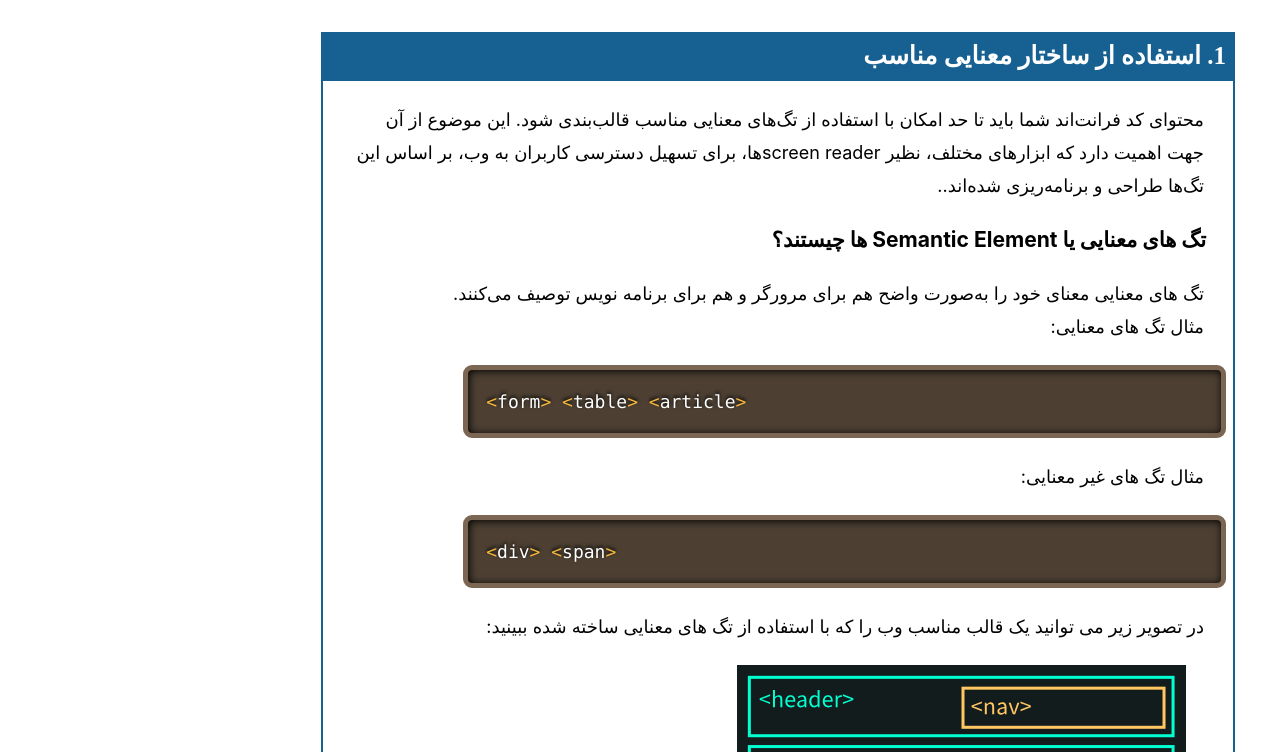
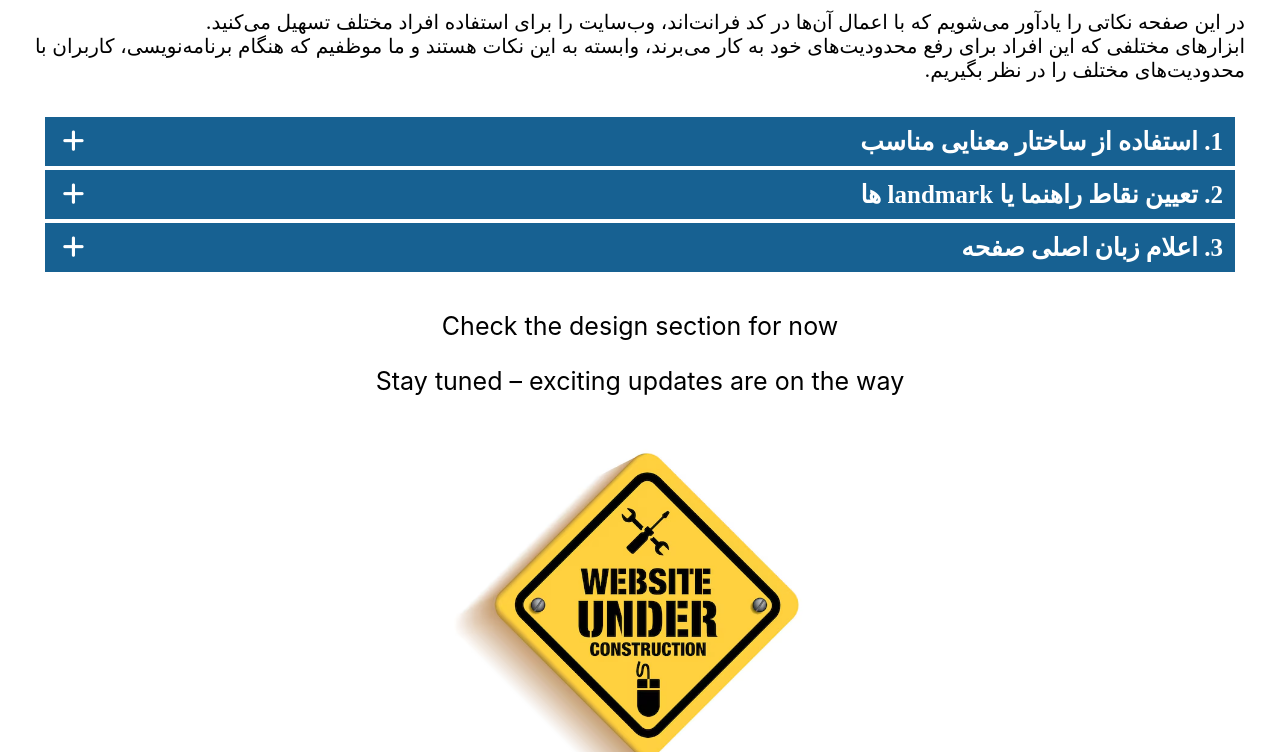
Before and after one commit to boshranabaei/iran-web-a11y, a React app: page /programming in a window 1280 px wide. Shown: the part 344-1096 px from the top of the page. Built offline with nearby package versions, Linux system fonts and the light colour scheme.

Commit message:
added accordion

```diff
--- a/package.json
+++ b/package.json
@@ -10,6 +10,7 @@
     "react-scripts": "^5.0.1",
     "react-syntax-highlighter": "^15.6.1",
     "redux": "^5.0.1",
+    "regexpu-core": "^6.2.0",
     "sass": "^1.77.8"
   },
   "scripts": {
@@ -38,9 +39,11 @@
     ]
   },
   "devDependencies": {
+    "ajv": "^7.2.4",
     "depcheck": "^1.4.7",
     "typescript": "^5.6.2",
-    "web-vitals": "^4.2.2"
+    "web-vitals": "^4.2.2",
+    "webpack-dev-server": "^4.11.1"
   },
   "engines": {
     "node": "20.15.1"
--- a/public/assets/strings/programList.json
+++ b/public/assets/strings/programList.json
@@ -8,7 +8,7 @@
         "CONTENT": {
             "DETAIL": " محتوای کد فرانت‌اند شما باید  تا حد امکان با استفاده از تگ‌های معنایی مناسب قالب‌بندی شود. این موضوع از آن جهت اهمیت دارد که ابزارهای مختلف، نظیر screen readerها، برای تسهیل دسترسی کاربران به وب، بر اساس این تگ‌ها طراحی و برنامه‌ریزی شده‌اند..",
             "T1": "تگ های معنایی یا Semantic Element ها چیستند؟",
-            "P1": "تگ های معنایی معنای خود را به‌صورت واضح هم برای مرورگر و هم برای برنامه نویس توصیف می‌کنند.\nمثال تگ های معنایی:",
+            "P1": "تگ های معنایی محتوای خود را به‌صورت واضح هم برای مرورگر و هم برای برنامه نویس توصیف می‌کنند.\nمثال تگ های معنایی:",
             "CODE1": "<form> <table> <article>",
             "P2": "مثال تگ های غیر معنایی:",
             "CODE2": "<div> <span>",
@@ -32,6 +32,25 @@
             ]
         },
         {
+        "TITLE": "تعیین نقاط راهنما یا landmark ها",
+        "CONTENT": {
+            "DETAIL": "کاربری که از بینایی سالمی برخوردار نباشد و یا دستان او به هر دلیلی قادر به استفاده از ماوس نباشد، برای گشت و گذار در وب سایت شما از دکمه های Tab و Enter در کیبورد استفاده می کند. دکمه Tab به نوبت روی نقاط راهنمای تمرکز (focus) می کند و کلید enter همانند کلیک عمل می نماید.",
+            "T1": "نقاط راهنما را چطور مشخص کنیم؟",
+            "P1": "اگر در تمام وب سایت از تگ های درست معنایی استفاده نمایید، screen reader ها و کلید Tab به درستی روی نقاط مختلف گردش خواهند داشت. این را میتوانید در صفحه خانه همین وب سایت تست کنید. مثالی از تعیین نقاط راهنما با استفاده از تگ های معنایی:",
+            "CODE1": "<!-- Semantic HTML (preferred) -->\n\n<header>Website Header</header>\n<nav>Navigation Menu</nav>\n<main>Main Content Area</main>",
+            "P2": "اگر وب سایت شما قالب ریزی شده و تغییر آن هزینه و زمان زیادی می برد، می توانید به راحتی با اضافه کردن یک attribute، نقاط راهنما را مشخص کنید. این attribute از گروه ARIA (Accessible Rich Internet Applications) می باشد و نام آن role است:",
+            "CODE2": "<!-- ARIA Landmarks (if needed) -->\n\n<div role='banner'>Website Header</div>\n<div role='navigation'>Navigation Menu</div>\n<div role='main'>Main Content Area</div>"
+        },
+        "CONTENT_IMG":{
+            "IMG": "../assets/img/program-semantic.svg",
+            "IMG_ALT": "تصویر ",
+            "IMG_CPT": "قالب بندی صفحه وب با استفاده از تگ های معنایی در جای درست "
+        },
+        "LINKS": [
+            { "TITLE": "انواع مختلف role در صفحه وب", "URL": "https://developer.mozilla.org/en-US/blog/aria-accessibility-html-landmark-roles/" }
+            ]
+        },
+        {
         "TITLE": "اعلام زبان اصلی صفحه",
         "CONTENT": {
             "DETAIL": "زبان اصلی صفحه باید به‌درستی در تگ <html> مشخص شود.",
--- a/src/breadcrump/breadcrump.scss
+++ b/src/breadcrump/breadcrump.scss
@@ -6,7 +6,7 @@
     background: white;
     font-size: 20px;
     position: relative;
-    top: 24px;
+    top: 21px;
     padding: 20px;
     width: 100%;
     a {
--- a/src/design/design.scss
+++ b/src/design/design.scss
@@ -4,22 +4,31 @@ h1 {
     font-family: yekan, serif;
     font-size: 35px;
     text-align: center;
-    margin-top: 55px;
+    padding: 55px 30px 30px 30px;
 }
 
 h2 {
     background-color: $blue;
-    border: 4px solid #176192;
+    border-bottom: 4px solid white;
     color: white;
     counter-increment: h2-counter;
+    display: flex;
     font-size: 5vw;
     font-family: Nazanin, serif;
+    flex-direction: row;
+    justify-content: space-between;
     margin: 0px 15px;
-    padding: 5px;
+    padding: 10px 5px;
+    .accordion {
+        cursor: -webkit-grab;
+        cursor: grab;
+        align-self: self-end;
+    }
 }
 
-h2::before {
+h2 div::before {
     content: counter(h2-counter) ". ";
+    padding-right: 7px;
 }
 
 .design-p1 {
@@ -33,8 +42,9 @@ h2::before {
     border: 2px solid $blue;
     font-size: 20px;
     line-height: 1.5;
-    padding: 0px 7px 5px 7px;
+    padding: 0px 7px 5px 0px;
     margin: 0px 15px 65px 15px;
+    display: none;
     white-space: pre-line;
     p {
         margin: 22px;
@@ -133,15 +143,14 @@ h2::before {
     h2 {
         font-size: 25px;
         margin: 0px 45px;
-        padding: 5px;
-        max-width: 70%;
+        min-width: 90%;
     }
     .design-p1 {
         font-size: 20px;
     }
     .design-item {
         font-size: 18px;
-        max-width: 70%;
+        min-width: 90%;
         margin: 0px 45px 45px 45px;
         figure {
             text-align: right;
@@ -149,8 +158,8 @@ h2::before {
         img {
             width: 65%;
         }
-        pre {
-            width: 80%;
+        pre, code {
+            width: 70%;
         }
         img.single {
             width: 55%;
--- a/src/design/designItem.js
+++ b/src/design/designItem.js
@@ -1,15 +1,30 @@
+import { useState } from "react";
 import './design.scss';
 
 function DesignItem({item, designList}) {
+
+  const [isVisible, setIsVisible] = useState(false);
 
   if (!item) {
     return null;
   }
 
+  const handleToggle = () => {
+    setIsVisible(!isVisible);
+  };
+
     return (
       <>
-        <h2>{item.title}</h2>
-        <div className='design-item'>
+        <h2>
+          <div>{item.title}</div>
+          <span className="accordion" aria-expanded="false" role="button">
+            <i
+              className={isVisible ? "fa-solid fa-minus" : "fa-solid fa-plus"}
+              onClick={handleToggle}></i>
+            &nbsp;&nbsp;
+          </span>
+        </h2>
+        <div className='design-item' style={{ display: isVisible ? "block" : "none"}}>
           <p>{item.content}</p>
 
           <div id="limit"><i className="fa-brands fa-accessible-icon"></i>{designList.LIMIT}{item.usage}</div>
--- a/src/programming/programItem.js
+++ b/src/programming/programItem.js
@@ -1,16 +1,33 @@
 import './programming.scss';
+import { useState } from "react";
 import { Prism as SyntaxHighlighter } from "react-syntax-highlighter";
 import { dark } from "react-syntax-highlighter/dist/esm/styles/prism";
 
 function ProgramItem({item, programList}) {
+  const [isVisible, setIsVisible] = useState(false);
+
+  const handleToggle = () => {
+    setIsVisible(!isVisible);
+  };
+
   if (!item) {
     return null;
   }
 
     return (
       <>
-        <h2>{item.title}</h2>
-        <div className='design-item'>
+        <h2>
+          <div>{item.title}</div>
+          <span className="accordion" aria-expanded="false" role="button">
+            <i
+              className={isVisible ? "fa-solid fa-minus" : "fa-solid fa-plus"}
+              onClick={handleToggle}></i>
+            &nbsp;&nbsp;
+          </span>
+        </h2>
+
+
+        <div className='design-item' style={{ display: isVisible ? "block" : "none"}}>
           <p>{item.content.DETAIL}</p>
 
           {item.content.T1 && <h3>{item.content.T1}</h3>}
```
Also changed, not shown: 1 other file.
